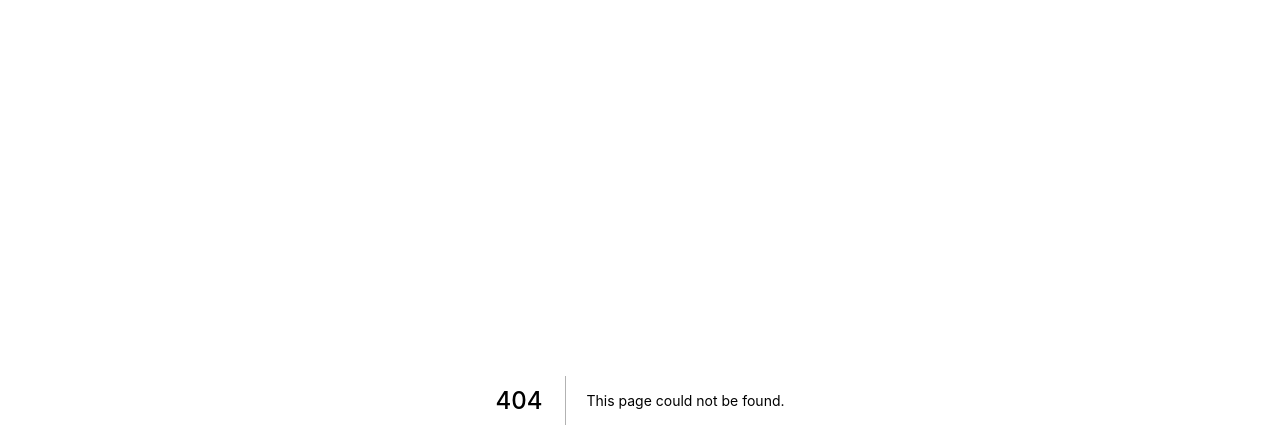
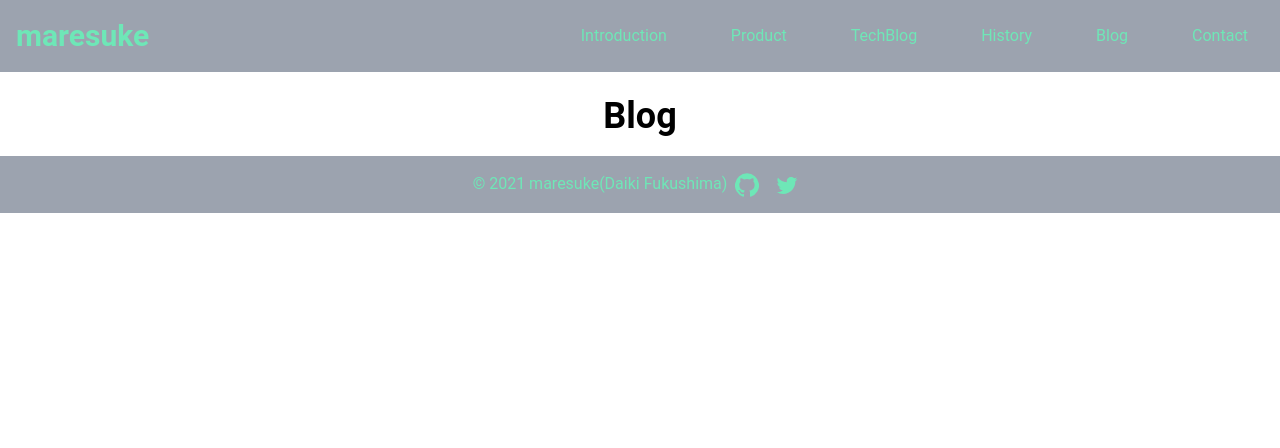
Before and after one commit to daikimare/my-portfolio, a Next.js app: page /Blog in a window 1280 px wide. Before the commit this address had no page. Shown: the top 448 px of the page. Built offline with nearby package versions, Linux system fonts and the light colour scheme.

Commit message:
create Blog page

```diff
--- /dev/null
+++ b/src/pages/Blog.js
@@ -0,0 +1,13 @@
+// module
+
+// component
+import Layout from '../components/Layout'
+
+const Blog = () => {
+  return (
+    <Layout pageTitle = "Blog">
+      <h1 className=" pt-16 md:pt-24 text-2xl md:text-4xl pb-3 md:pb-5 font-bold text-center ">Blog</h1>
+    </Layout>
+  )
+}
+export default Blog
```
